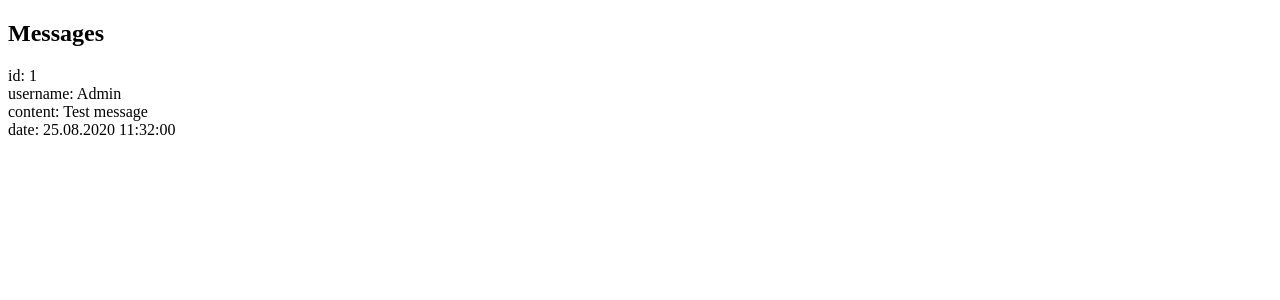
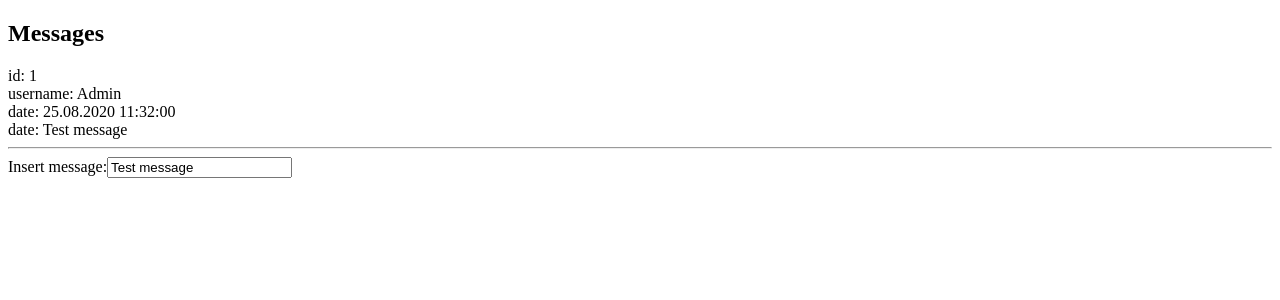
Before and after one commit to marispulk/MessageApp, an Angular app: page / in a window 1280 px wide. Shown: the top 300 px of the page. Built offline with nearby package versions, Linux system fonts and the light colour scheme.

Commit message:
Created form for message input *Used two-way binding with ngModel *Imported FormsModule to App

```diff
--- a/src/app/app.module.ts
+++ b/src/app/app.module.ts
@@ -1,5 +1,6 @@
 import { BrowserModule } from '@angular/platform-browser';
 import { NgModule } from '@angular/core';
+import { FormsModule } from '@angular/forms';
 
 import { AppRoutingModule } from './app-routing.module';
 import { AppComponent } from './app.component';
@@ -12,7 +13,8 @@ import { MessagesComponent } from './messages/messages.component';
   ],
   imports: [
     BrowserModule,
-    AppRoutingModule
+    AppRoutingModule,
+    FormsModule
   ],
   providers: [],
   bootstrap: [AppComponent]
--- a/src/app/messages/messages.component.html
+++ b/src/app/messages/messages.component.html
@@ -1,5 +1,11 @@
 <h2>Messages</h2>
 <div><span>id: {{ message.id }}</span></div>
 <div><span>username: {{ message.username}}</span></div>
-<div><span>content: {{ message.content }}</span></div>
 <div><span>date: {{ message.date }}</span></div>
+<div><span>date: {{ message.content }}</span></div>
+<hr>
+<div>
+    <label>
+        Insert message:<input [(ngModel)]="message.content" placeholder="Insert message"/>
+    </label>
+</div>
```
